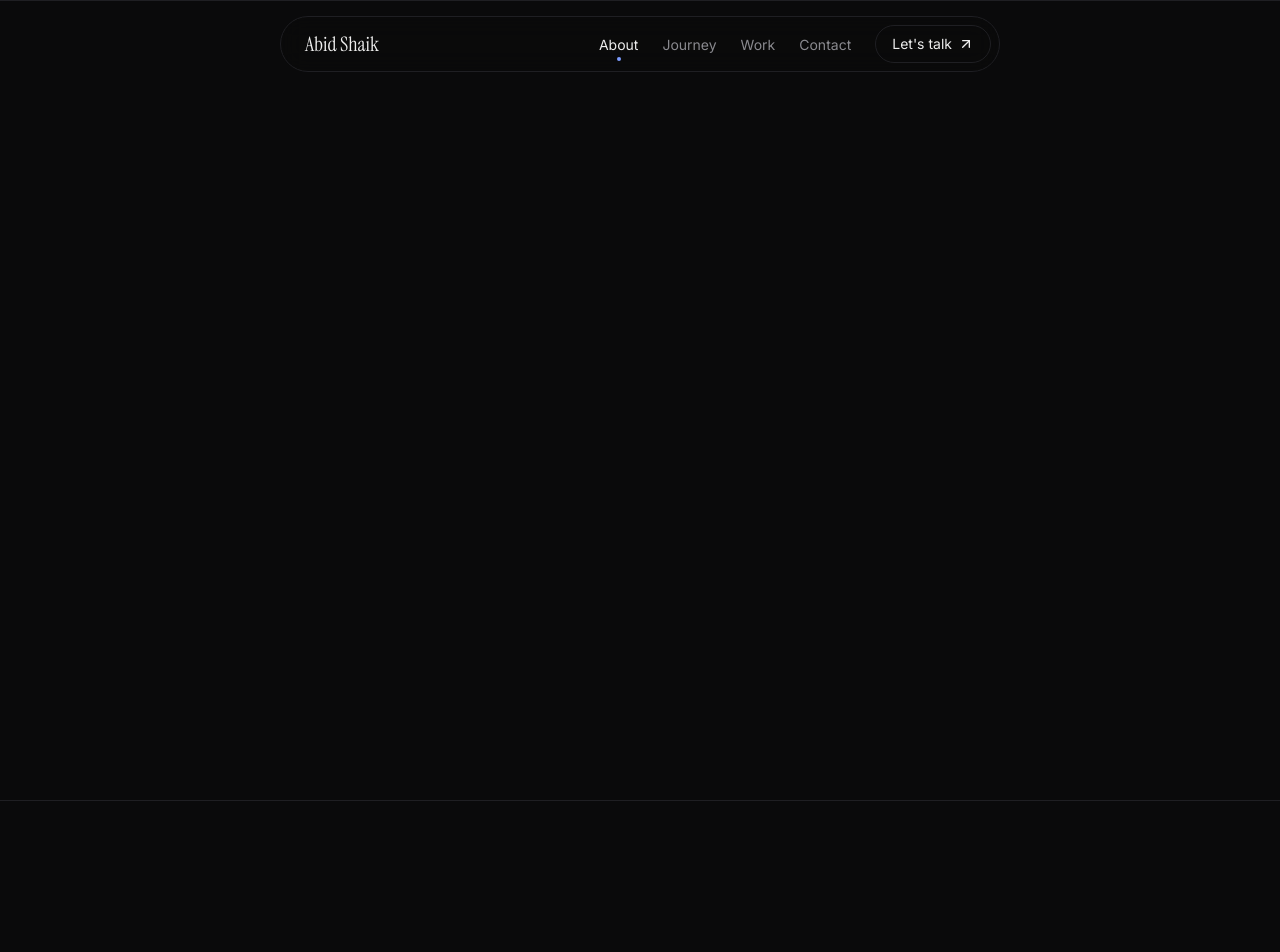
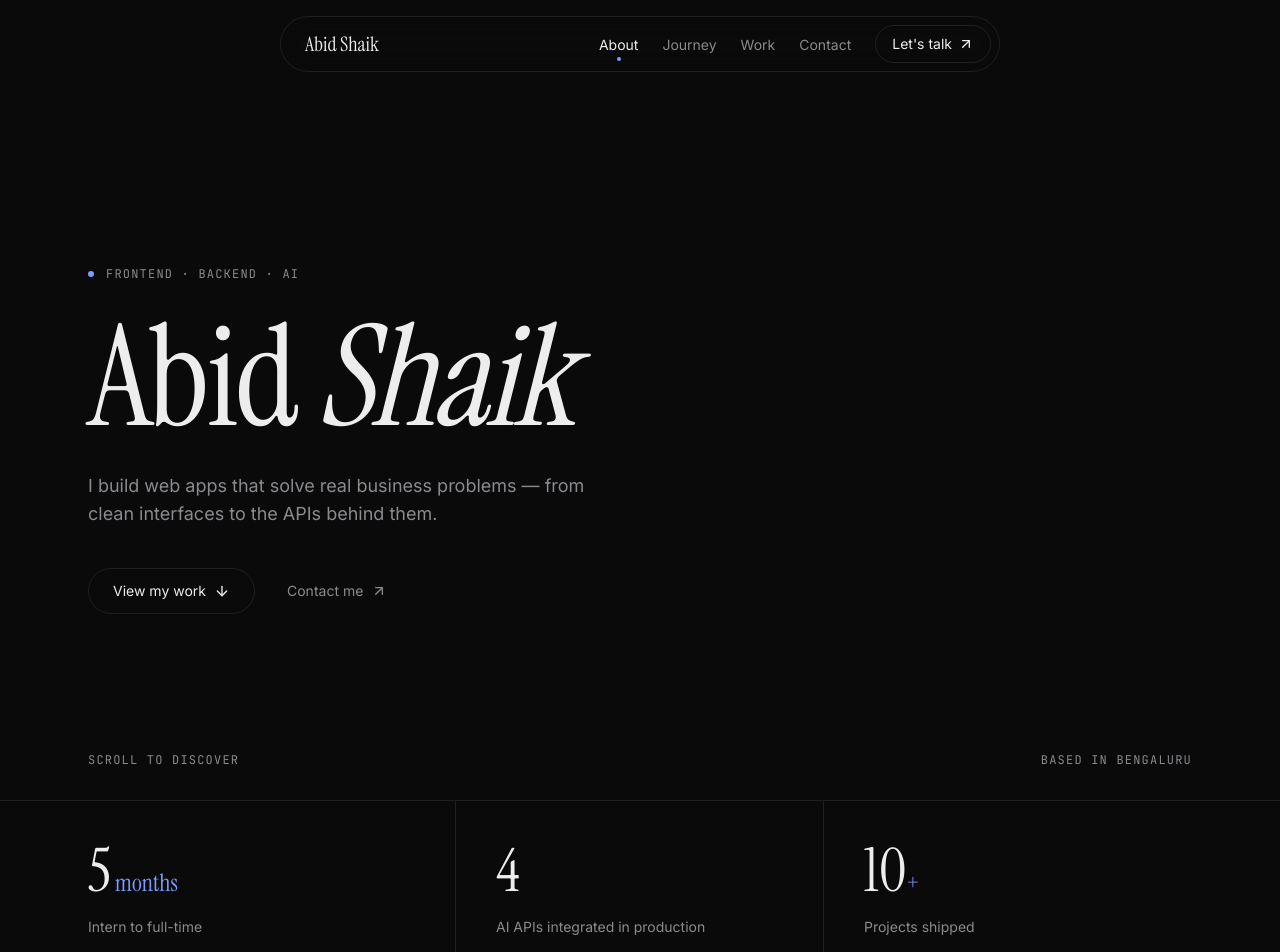
Before and after one commit to shaikabid776-ui/portfolio, a Next.js app: page / in a window 1280 px wide. Shown: the top 952 px of the page. Built offline with nearby package versions, Linux system fonts and the light colour scheme.

Commit message:
feat: add hero section with animated stats

```diff
--- a/src/app/page.tsx
+++ b/src/app/page.tsx
@@ -1,9 +1,13 @@
+import Hero from "@/components/Hero";
+import Stats from "@/components/Stats";
 import Container from "@/components/ui/Container";
 import { navigation } from "@/data/content";
 
 export default function Home() {
   return (
     <main className="flex-1">
+      <Hero />
+      <Stats />
       {navigation.links.map((link) => (
         <section
           key={link.sectionId}
--- /dev/null
+++ b/src/components/Hero.tsx
@@ -0,0 +1,63 @@
+import { ArrowDown, ArrowUpRight } from "lucide-react";
+import Container from "@/components/ui/Container";
+import Reveal from "@/components/ui/Reveal";
+import { focusRing } from "@/components/ui/focusRing";
+import { hero, profile } from "@/data/content";
+
+const entranceStagger = 0.1;
+
+export default function Hero() {
+  return (
+    <section className="flex min-h-svh flex-col">
+      <Container className="flex flex-1 flex-col pt-32 pb-8">
+        <div className="flex flex-1 flex-col justify-center">
+          <Reveal>
+            <p className="flex items-center gap-3 font-mono text-xs uppercase tracking-widest text-muted">
+              <span aria-hidden="true" className="size-1.5 rounded-full bg-accent" />
+              {hero.kicker}
+            </p>
+          </Reveal>
+
+          <Reveal delay={entranceStagger}>
+            <h1 className="mt-8 font-serif text-[clamp(3.5rem,12vw,8.75rem)] leading-[0.9] tracking-tight">
+              {hero.firstName} <em>{hero.lastName}</em>
+            </h1>
+          </Reveal>
+
+          <Reveal delay={entranceStagger * 2}>
+            <p className="mt-8 max-w-[520px] text-lg text-muted">{profile.tagline}</p>
+          </Reveal>
+
+          <Reveal delay={entranceStagger * 3} className="mt-10 flex flex-wrap items-center gap-8">
+            <a
+              href={`#${hero.primaryAction.sectionId}`}
+              className={`group inline-flex items-center gap-2 rounded-full border border-line px-6 py-3 text-sm transition-colors hover:border-accent motion-reduce:transition-none ${focusRing}`}
+            >
+              {hero.primaryAction.label}
+              <ArrowDown
+                aria-hidden="true"
+                className="size-4 transition-colors group-hover:text-accent motion-reduce:transition-none"
+              />
+            </a>
+
+            <a
+              href={`#${hero.secondaryAction.sectionId}`}
+              className={`group inline-flex items-center gap-2 text-sm text-muted transition-colors hover:text-fg motion-reduce:transition-none ${focusRing}`}
+            >
+              {hero.secondaryAction.label}
+              <ArrowUpRight
+                aria-hidden="true"
+                className="size-4 transition-colors group-hover:text-accent motion-reduce:transition-none"
+              />
+            </a>
+          </Reveal>
+        </div>
+
+        <div className="flex items-center justify-between font-mono text-xs uppercase tracking-widest text-muted">
+          <p>{hero.scrollHint}</p>
+          <p>{hero.basedIn}</p>
+        </div>
+      </Container>
+    </section>
+  );
+}
--- a/src/components/Navbar.tsx
+++ b/src/components/Navbar.tsx
@@ -4,11 +4,9 @@ import { useEffect, useRef, useState } from "react";
 import { ArrowUpRight } from "lucide-react";
 import { navigation, profile } from "@/data/content";
 import { useActiveSection } from "@/hooks/useActiveSection";
+import { focusRing } from "@/components/ui/focusRing";
 
 const sectionIds = navigation.links.map((link) => link.sectionId);
-
-const focusRing =
-  "outline-none focus-visible:outline-2 focus-visible:outline-offset-4 focus-visible:outline-accent";
 
 export default function Navbar() {
   const activeSectionId = useActiveSection(sectionIds);
--- /dev/null
+++ b/src/components/Stats.tsx
@@ -0,0 +1,23 @@
+import Container from "@/components/ui/Container";
+import CountUp from "@/components/ui/CountUp";
+import { stats } from "@/data/content";
+
+export default function Stats() {
+  return (
+    <div className="border-t border-line">
+      <Container>
+        <ul className="grid grid-cols-1 divide-y divide-line md:grid-cols-3 md:divide-x md:divide-y-0">
+          {stats.map((stat) => (
+            <li key={stat.label} className="py-10 md:px-10 md:first:pl-0 md:last:pr-0">
+              <p className="font-serif text-6xl leading-none">
+                <CountUp value={stat.value} />
+                {stat.suffix && <span className="text-2xl text-accent">{stat.suffix}</span>}
+              </p>
+              <p className="mt-4 text-sm text-muted">{stat.label}</p>
+            </li>
+          ))}
+        </ul>
+      </Container>
+    </div>
+  );
+}
--- /dev/null
+++ b/src/components/ui/CountUp.tsx
@@ -0,0 +1,50 @@
+"use client";
+
+import { useEffect, useRef } from "react";
+import { animate, useInView, useReducedMotion } from "framer-motion";
+
+type CountUpProps = {
+  value: number;
+};
+
+export default function CountUp({ value }: CountUpProps) {
+  const numberRef = useRef<HTMLSpanElement>(null);
+  const isInView = useInView(numberRef, { once: true });
+  const prefersReducedMotion = useReducedMotion();
+
+  useEffect(() => {
+    const numberElement = numberRef.current;
+    if (!numberElement) {
+      return;
+    }
+
+    if (prefersReducedMotion) {
+      numberElement.textContent = String(value);
+      return;
+    }
+
+    if (!isInView) {
+      return;
+    }
+
+    // Writing to the DOM directly avoids a React re-render on every frame.
+    const controls = animate(0, value, {
+      duration: 1.2,
+      ease: "easeOut",
+      onUpdate: (latest) => {
+        numberElement.textContent = String(Math.round(latest));
+      },
+    });
+
+    return () => controls.stop();
+  }, [isInView, prefersReducedMotion, value]);
+
+  return (
+    <>
+      <span ref={numberRef} aria-hidden="true">
+        0
+      </span>
+      <span className="sr-only">{value}</span>
+    </>
+  );
+}
--- /dev/null
+++ b/src/components/ui/Reveal.tsx
@@ -0,0 +1,30 @@
+"use client";
+
+import { motion, useReducedMotion } from "framer-motion";
+
+type RevealProps = {
+  children: React.ReactNode;
+  delay?: number;
+  className?: string;
+};
+
+export default function Reveal({ children, delay = 0, className }: RevealProps) {
+  const prefersReducedMotion = useReducedMotion();
+
+  return (
+    <motion.div
+      className={className}
+      initial={{ opacity: 0, y: 16 }}
+      animate={{ opacity: 1, y: 0 }}
+      // The initial state must match the server render, so reduced motion
+      // skips the animation by making it instant rather than removing it.
+      transition={
+        prefersReducedMotion
+          ? { duration: 0 }
+          : { duration: 0.6, delay, ease: "easeOut" }
+      }
+    >
+      {children}
+    </motion.div>
+  );
+}
--- /dev/null
+++ b/src/components/ui/focusRing.ts
@@ -0,0 +1,2 @@
+export const focusRing =
+  "outline-none focus-visible:outline-2 focus-visible:outline-offset-4 focus-visible:outline-accent";
--- a/src/data/content.ts
+++ b/src/data/content.ts
@@ -49,6 +49,16 @@ export type Navigation = {
   menuLabel: string;
 };
 
+export type HeroContent = {
+  kicker: string;
+  firstName: string;
+  lastName: string;
+  primaryAction: NavigationLink;
+  secondaryAction: NavigationLink;
+  scrollHint: string;
+  basedIn: string;
+};
+
 export const profile: Profile = {
   name: "Abid Shaik",
   role: "Frontend Engineer → Full Stack",
@@ -70,6 +80,16 @@ export const navigation: Navigation = {
   ],
   callToAction: { label: "Let's talk", sectionId: "contact" },
   menuLabel: "Menu",
+};
+
+export const hero: HeroContent = {
+  kicker: "Frontend · Backend · AI",
+  firstName: "Abid",
+  lastName: "Shaik",
+  primaryAction: { label: "View my work", sectionId: "work" },
+  secondaryAction: { label: "Contact me", sectionId: "contact" },
+  scrollHint: "Scroll to discover",
+  basedIn: "Based in Bengaluru",
 };
 
 export const stats: Stat[] = [
```
